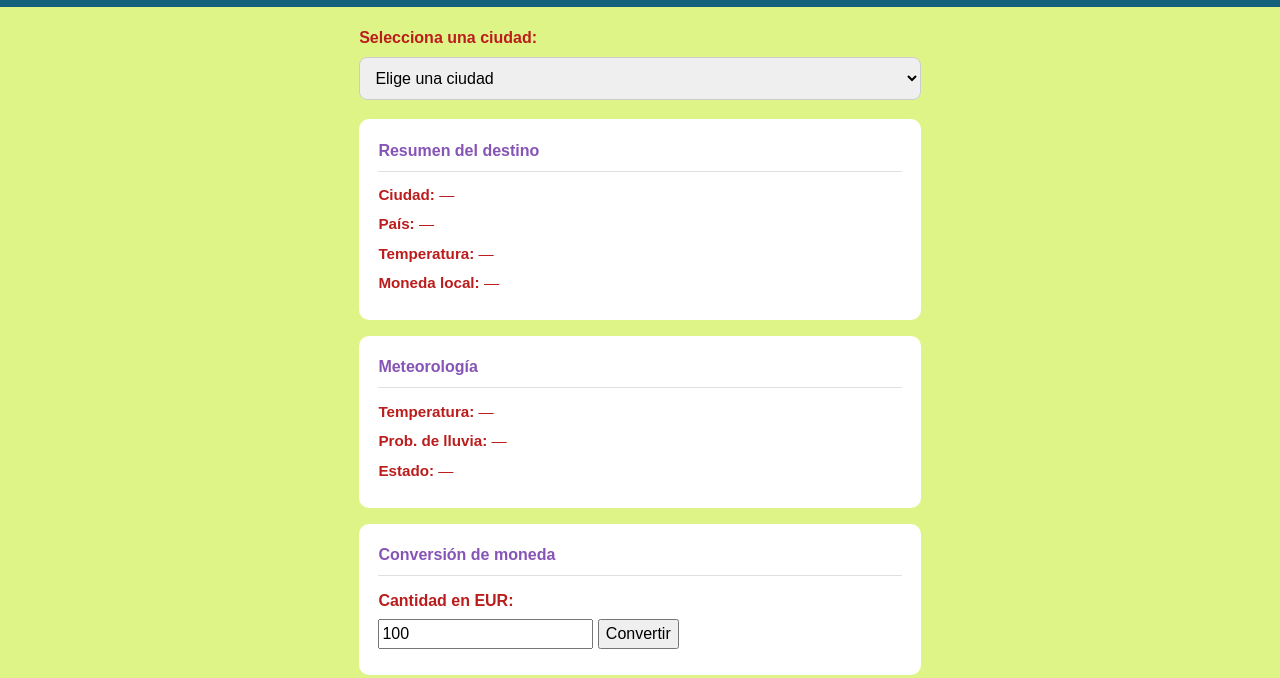
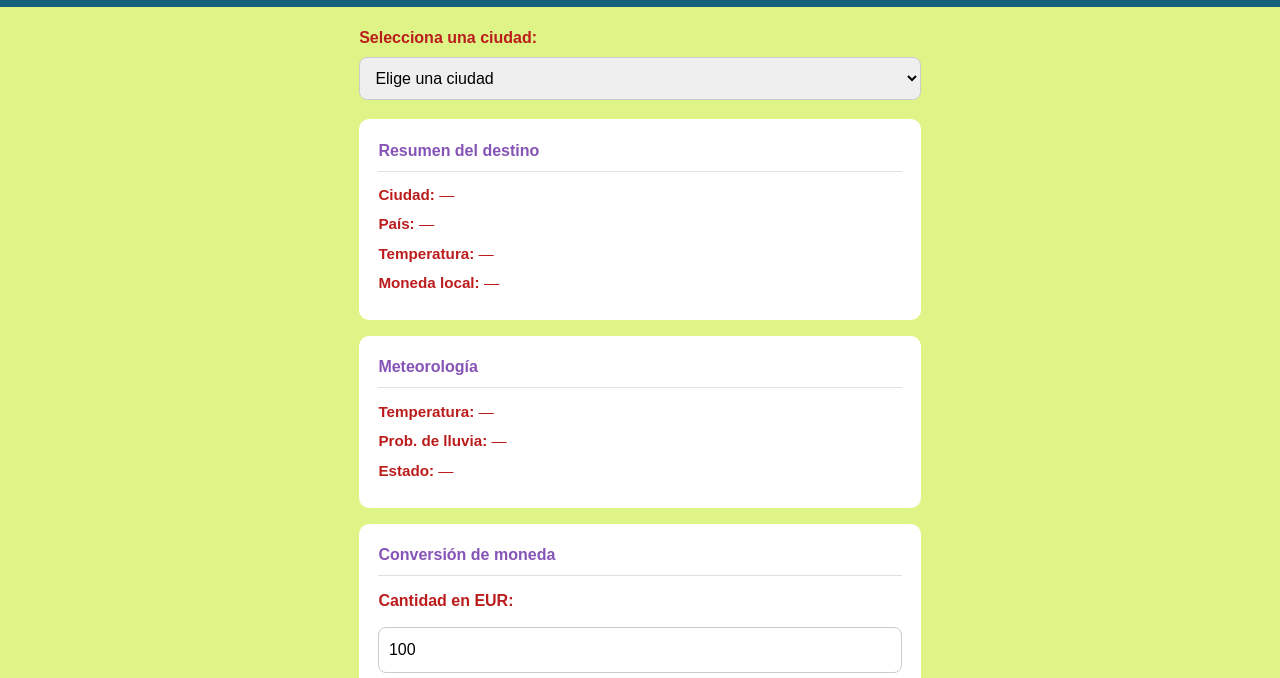
Before and after one commit to berserker012299-boop/TravelDashBoard, a plain HTML site: page index.html in a window 1280 px wide. Shown: the part 72-750 px from the top of the page. Drawn offline with Linux system fonts and the light colour scheme.

Commit message:
feat(css) input y boton

```diff
--- a/style.css
+++ b/style.css
@@ -68,3 +68,34 @@ select {
   margin-bottom: 0.4rem;
   font-size: 0.95rem;
 }
+
+/* input y boton */
+input[type="number"] {
+  width: 100%;
+  padding: 0.6rem;
+  font-size: 1rem;
+  border: 1px solid #ccc;
+  border-radius: 8px;
+  margin: 0.5rem 0;
+}
+
+button {
+  width: 100%;
+  padding: 0.7rem;
+  background: #c66370;
+  color: white;
+  border: none;
+  border-radius: 8px;
+  font-size: 1rem;
+  cursor: pointer;
+}
+
+button:hover {
+  background: #4fcc64;
+}
+
+#resultado-conversion {
+  margin-top: 0.7rem;
+  font-weight: bold;
+  color: #1a73e8;
+}
```
